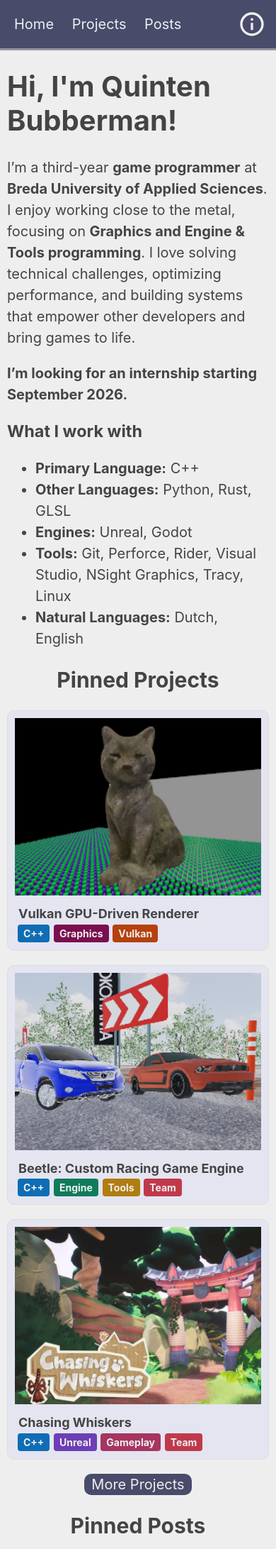
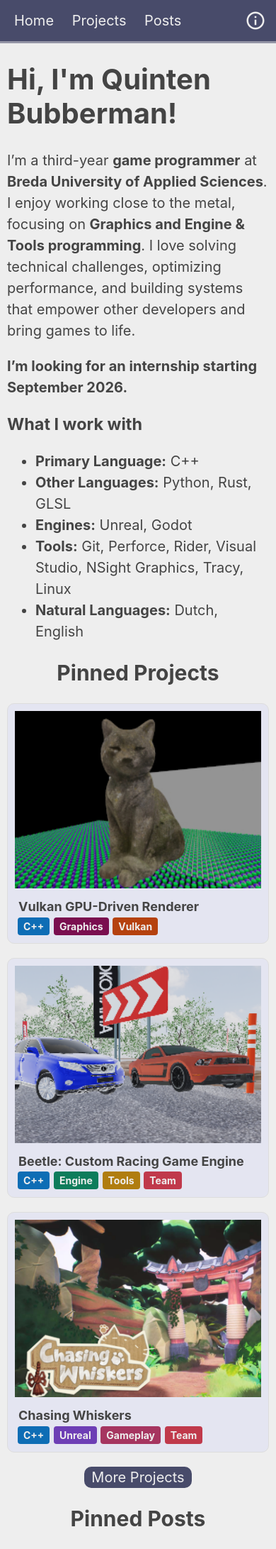
Before and after one commit to bakjedev/bakjedev.github.io, a Jekyll site: the page built from index.md, in a window 390 px wide. Shown: the top 2183 px of the page at 71% size. Built offline with Jekyll 4.4.1, drawn with Linux system fonts in a browser that asks for light colours.

Commit message:
make info button slifghtly smaller agian

```diff
--- a/_layouts/default.html
+++ b/_layouts/default.html
@@ -23,7 +23,7 @@
       <a href="https://www.linkedin.com/in/quinten-bubberman/">LinkedIn</a>
     </div>
     <button class="burger" aria-label="Toggle menu" aria-expanded="false">
-      <svg xmlns="http://www.w3.org/2000/svg" height="40px" viewBox="0 0 24 24" width="40px" fill="#EEE"><path d="M0 0h24v24H0V0z" fill="none"/><path d="M11 7h2v2h-2zm0 4h2v6h-2zm1-9C6.48 2 2 6.48 2 12s4.48 10 10 10 10-4.48 10-10S17.52 2 12 2zm0 18c-4.41 0-8-3.59-8-8s3.59-8 8-8 8 3.59 8 8-3.59 8-8 8z"/></svg>
+      <svg xmlns="http://www.w3.org/2000/svg" height="30px" viewBox="0 0 24 24" width="30px" fill="#EEE"><path d="M0 0h24v24H0V0z" fill="none"/><path d="M11 7h2v2h-2zm0 4h2v6h-2zm1-9C6.48 2 2 6.48 2 12s4.48 10 10 10 10-4.48 10-10S17.52 2 12 2zm0 18c-4.41 0-8-3.59-8-8s3.59-8 8-8 8 3.59 8 8-3.59 8-8 8z"/></svg>
     </button>
   </header>
 
--- a/assets/style.css
+++ b/assets/style.css
@@ -289,7 +289,7 @@
     display: flex;
     flex-direction: column;
     padding: 20px 20px;
-    padding-right: 10px;
+    padding-right: 13px;
     gap: 24px;
     transition: right 0.1s ease;
     border: 3px solid #9394a5;
@@ -318,7 +318,7 @@
     height: 3px;
     background: #EEE;
     position: absolute;
-    top: 20%;
+    top: 23%;
     left: 0;
   }
   .overlay-close span:first-child {
```
